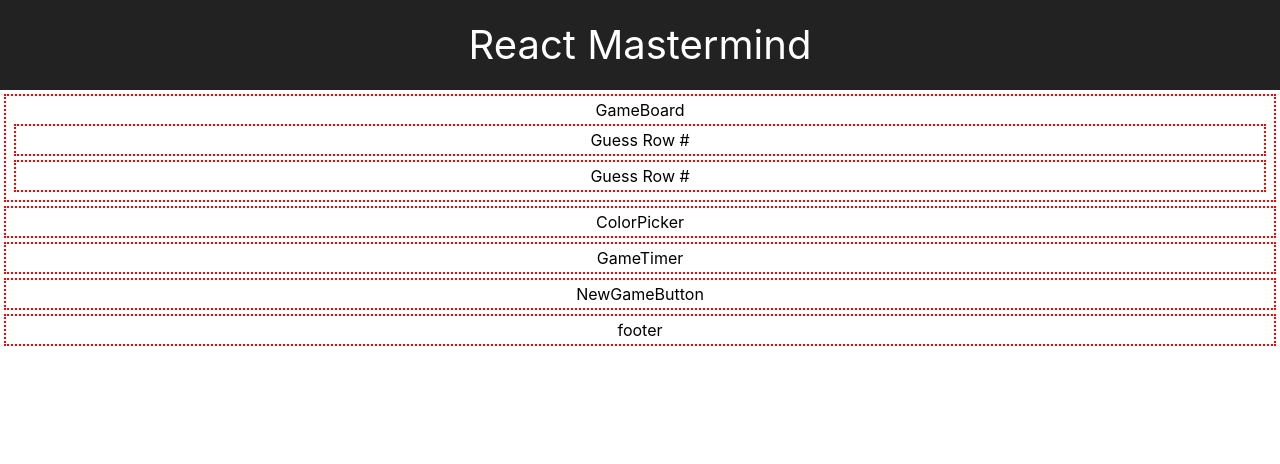
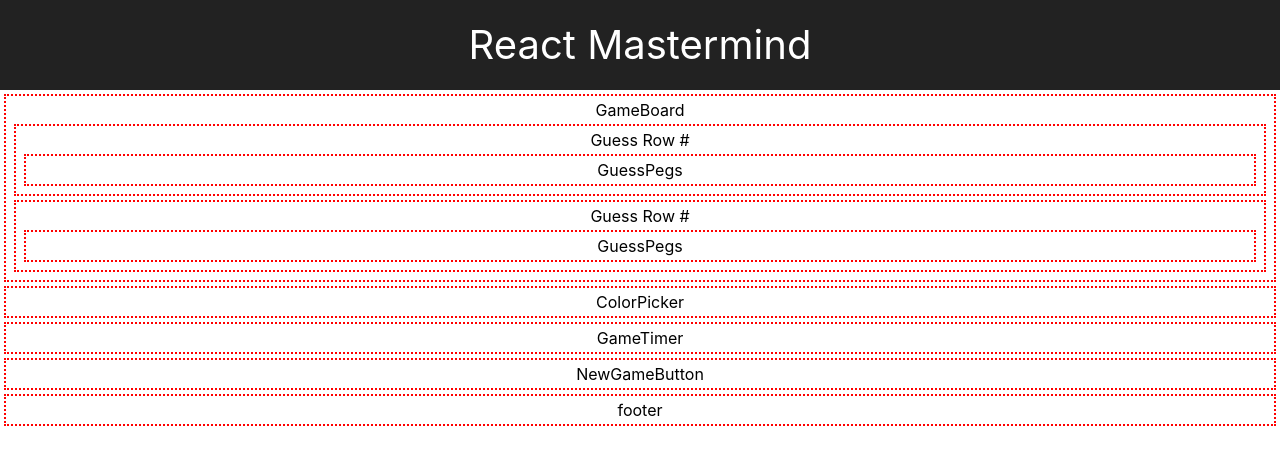
Before and after one commit to pickles135/react-mastermind-game, a React (Create React App) app: page / in a window 1280 px wide. Shown: the top 464 px of the page. Built offline with nearby package versions, Linux system fonts and the light colour scheme.

Commit message:
imports guesspegs into guess row component

```diff
--- a/src/components/GuessRow/GuessRow.jsx
+++ b/src/components/GuessRow/GuessRow.jsx
@@ -1,9 +1,11 @@
 import React from 'react';
+import GuessPegs from '../GuessPegs/GuessPegs';
 
 const GuessRow = (props) => (
   <div className='component'>
     <div>
       Guess Row #
+      <GuessPegs />
     </div>
   </div>
 );
```
